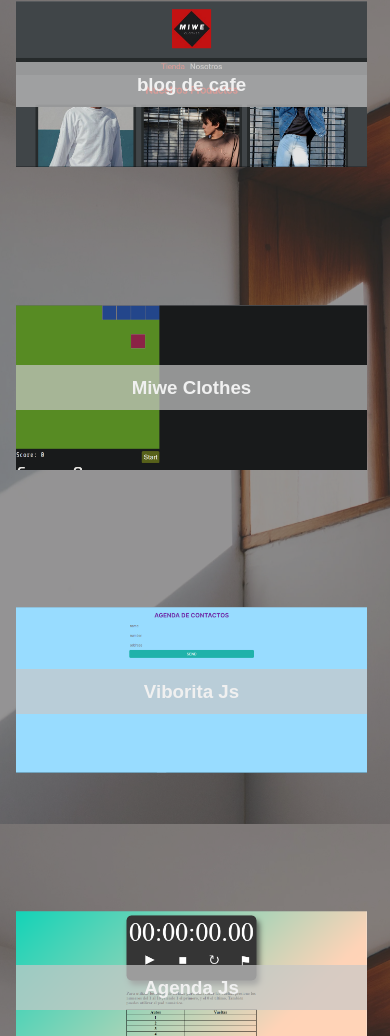
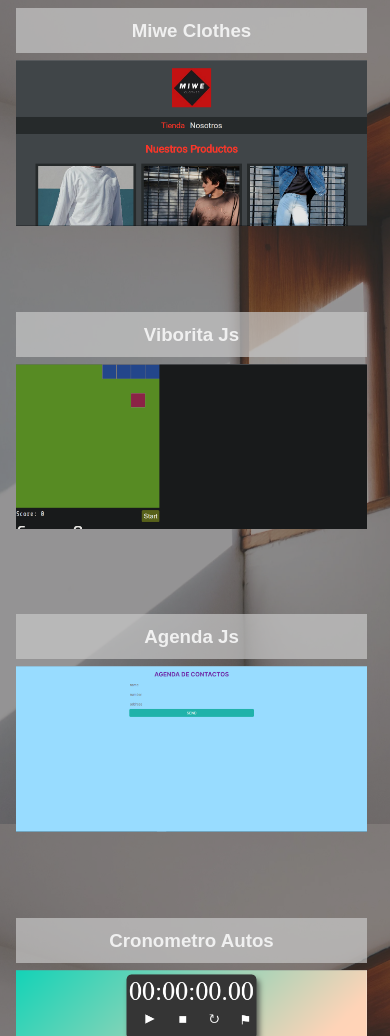
Before and after one commit to ThiagoDominguez/lab-programacion, a plain HTML site: page practicas/Portafolio/about-me.html in a window 390 px wide. Shown: the part 1708-2744 px from the top of the page. Drawn offline with Linux system fonts and the light colour scheme.

Commit message:
testing responsive design

```diff
--- a/practicas/Portafolio/style.css
+++ b/practicas/Portafolio/style.css
@@ -364,7 +364,7 @@ svg {
     text-align: center;
   }
   .container-proyecto h3 {
-    position: absolute;
+    position: relative;
     margin: 0 auto;
     justify-content: center;
     width: 90%;
@@ -374,7 +374,7 @@ svg {
     background-color: rgba(200, 200, 200, 0.7);
   }
   .container-proyecto-2 h3 {
-    position: absolute;
+    position: relative;
     margin: 0 auto;
     justify-content: center;
     width: 90%;
@@ -383,22 +383,14 @@ svg {
     color: #f0f0f0;
     background-color: rgba(200, 200, 200, 0.7);
   }
-  .reloj-digital h3 {
-    bottom: -293%;
-  }
-  .cronometro-js h3 {
-    bottom: -258%;
-  }
-  .agenda-js h3 {
-    bottom: -222%;
-  }
-  .viborita-js h3 {
-    bottom: -187%;
-  }
-  .miwe-clothes h3 {
-    bottom: -151%;
-  }
+  .reloj-digital h3,
+  .cronometro-js h3,
+  .agenda-js h3,
+  .viborita-js h3,
+  .miwe-clothes h3,
   .blog-de-cafe h3 {
-    bottom: -115%;
+    bottom: 0;
+    margin: 2% 0;
+    width: 100%;
   }
 }
```
